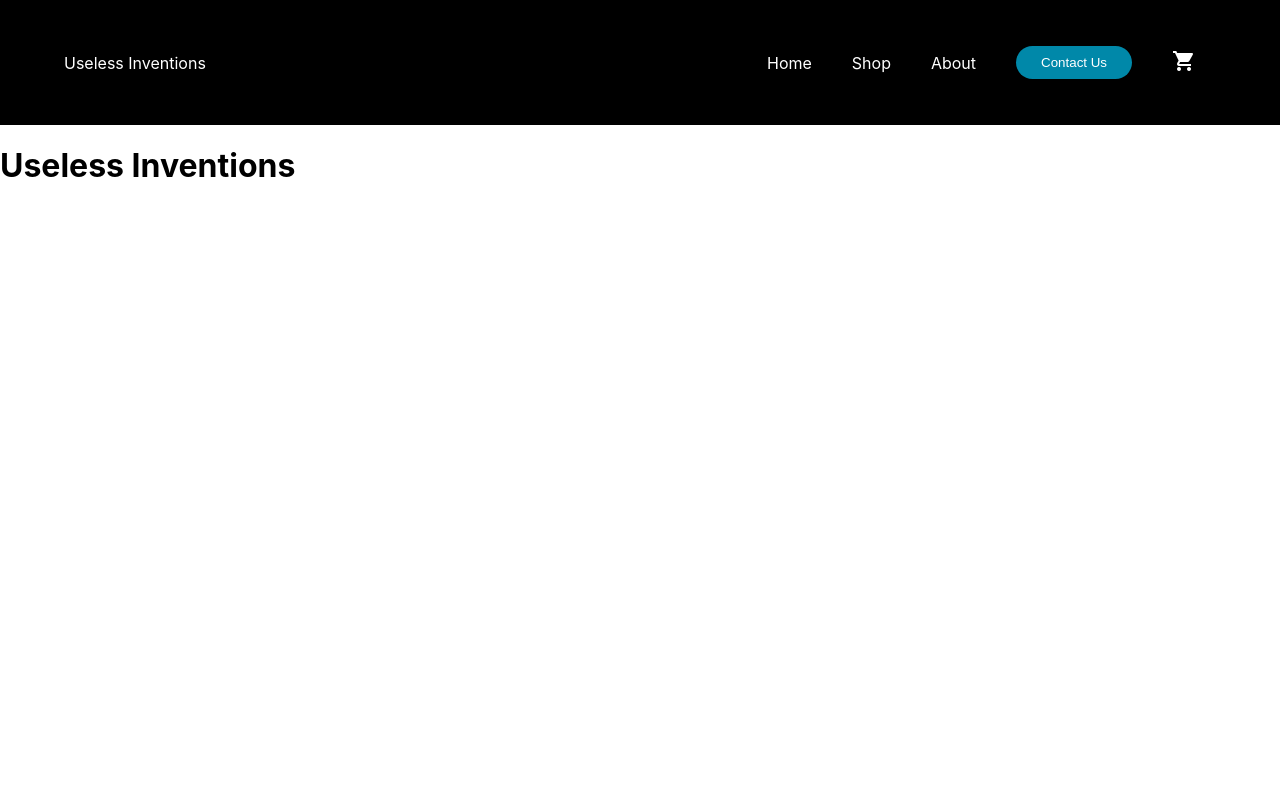
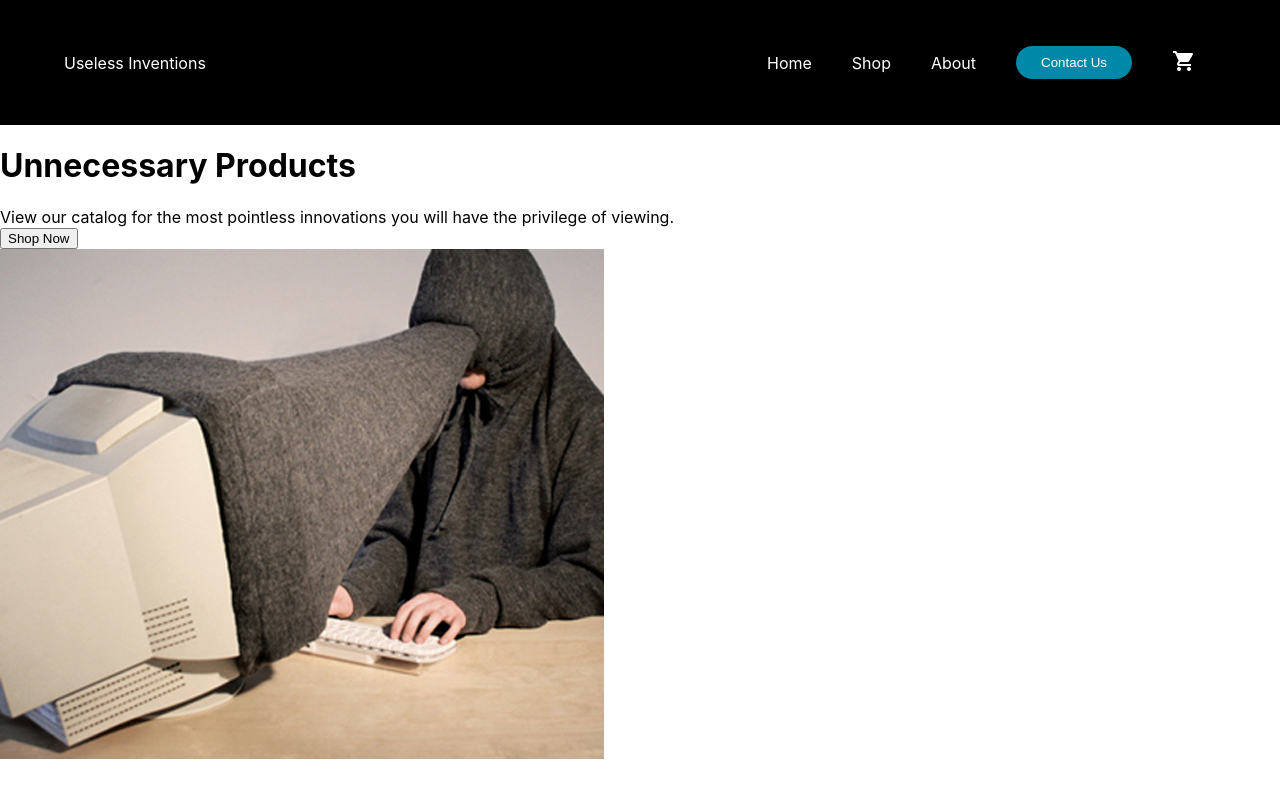
Before and after one commit to wise-guru/shopping-cart, a React (Create React App) app: page / in a window 1280 px wide. Built offline with nearby package versions, Linux system fonts and the light colour scheme.

Commit message:
Add description and image

```diff
--- a/src/components/Homepage.js
+++ b/src/components/Homepage.js
@@ -1,8 +1,24 @@
+import Hoodie from "../Assets/hoodie.jpg";
+
 function Homepage() {
   return (
-    <div>
-      <h1>Useless Inventions</h1>
-    </div>
+    <main className="homepage">
+      <div>
+        <h1>Unnecessary Products</h1>
+        <div>
+          View our catalog for the most pointless innovations you will have the
+          privilege of viewing.
+        </div>
+        <a href="/shop">
+          <button type="button">Shop Now</button>
+        </a>
+        <div />
+      </div>
+
+      <div>
+        <img src={Hoodie} alt="umbrella shoes" />
+      </div>
+    </main>
   );
 }
 
```
